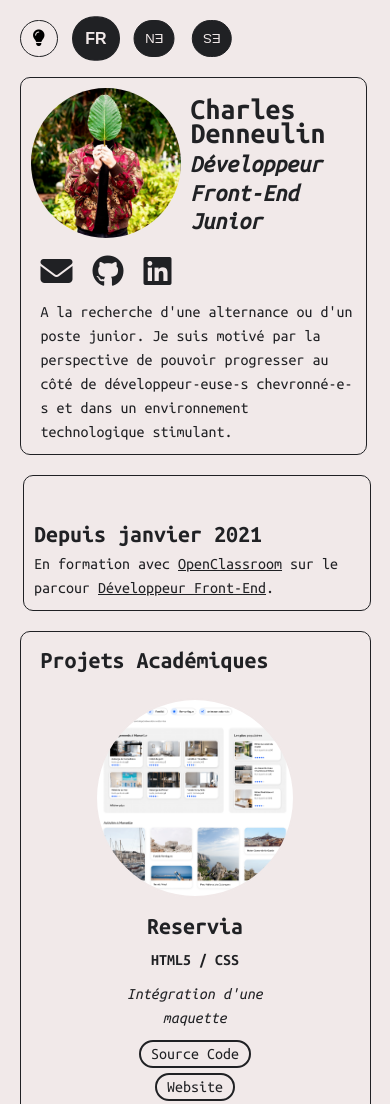
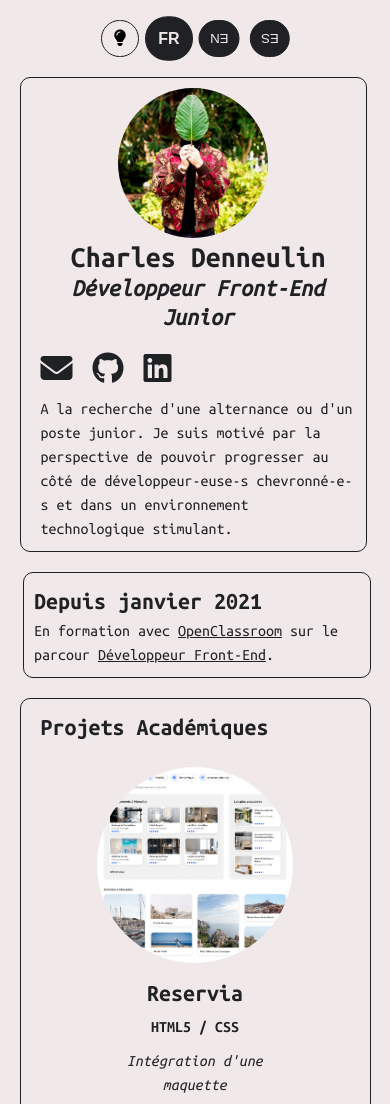
Before and after one commit to Alphasud/mywebsite, a website with bundled scripts: page index.html in a window 390 px wide. Shown: the top 1104 px of the page. Built offline with nearby package versions, Linux system fonts and the light colour scheme.

Commit message:
responsive

```diff
--- a/js/components/utils.js
+++ b/js/components/utils.js
@@ -4,7 +4,7 @@ function mailManagement(mail, message) {
       e.preventDefault();
       navigator.clipboard.writeText('c.denneulin@gmail.com');
       message.forEach((element) => (element.style.opacity = '1'));
-      message.forEach((element) => (element.style.height = '3.5rem'));
+      message.forEach((element) => (element.style.height = 'auto'));
       setTimeout(function () {
         message.forEach((element) => (element.style.opacity = '0'));
         message.forEach((element) => (element.style.height = '0'));
--- a/sass/layout/_header.scss
+++ b/sass/layout/_header.scss
@@ -0,0 +1,6 @@
+@media screen and (max-width: 900px) {
+  .header {
+    display: flex;
+    justify-content: center;
+  }
+}
--- a/sass/layout/_navigation.scss
+++ b/sass/layout/_navigation.scss
@@ -230,4 +230,20 @@ main {
   .presentation {
     flex-basis: 100%;
   }
+  .occupation__top {
+    margin-top: 0;
+  }
 }
+@media screen and (max-width: 450px) {
+  .presentation__top {
+    flex-direction: column;
+    justify-content: center;
+  }
+  .presentation__top__right {
+    text-align: center;
+    margin-bottom: 1rem;
+  }
+  .copy-message {
+    width: 100%;
+  }
+}
```
Also changed, not shown: css/style.css, 1 other file.
